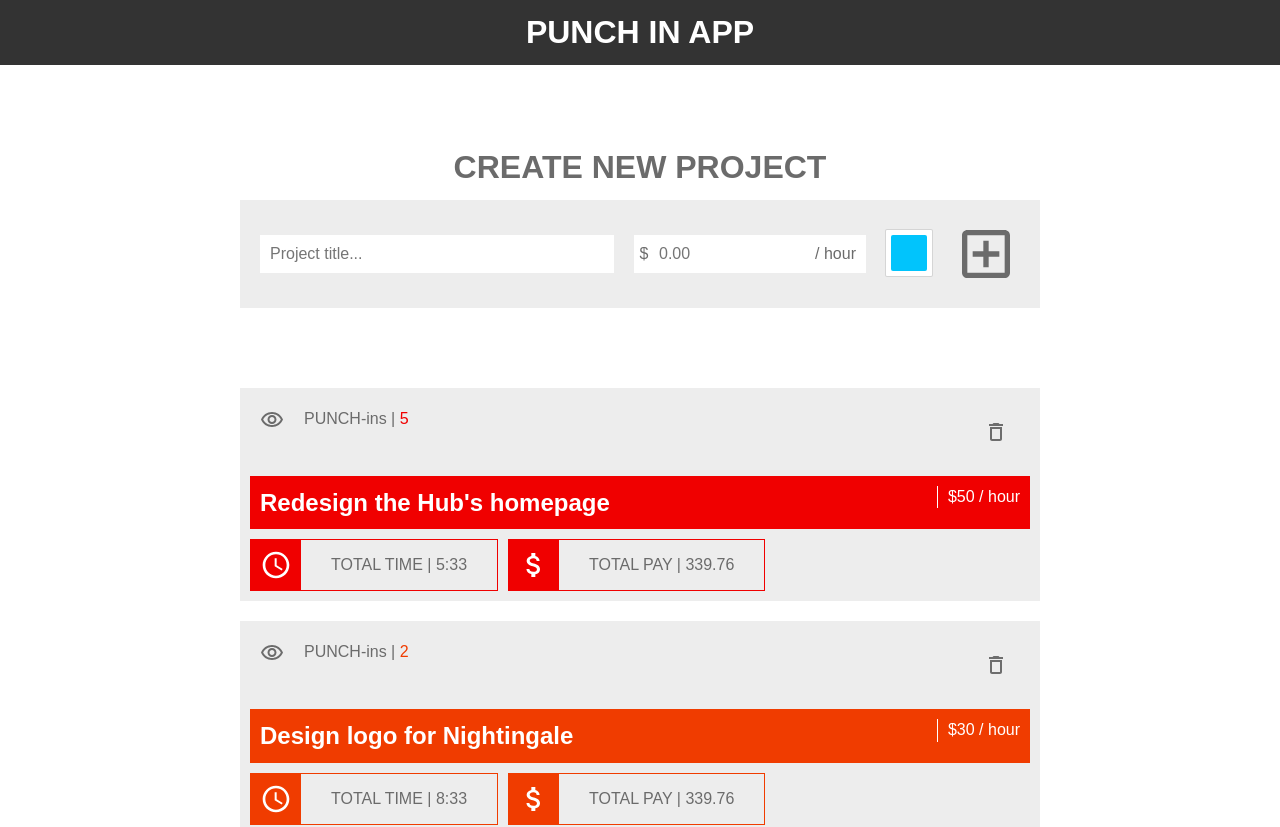
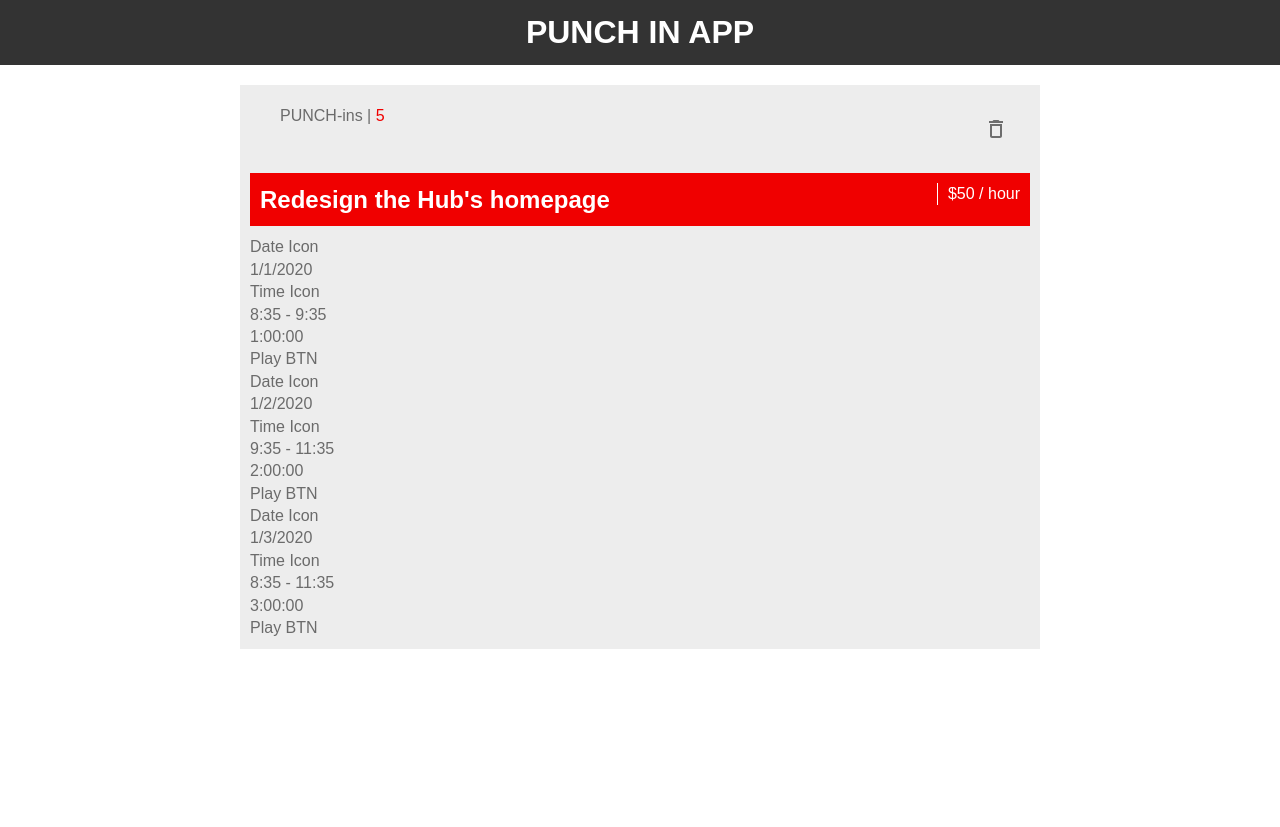
Before and after one commit to bradmallett/punch-in, a React (Create React App) app: page /punchin in a window 1280 px wide. Shown: the top 827 px of the page. After the commit the page ends 800 px from the top, so only its background shows below. Built offline with nearby package versions, Linux system fonts and the light colour scheme.

Commit message:
Adding Time Entries

```diff
--- a/package.json
+++ b/package.json
@@ -11,6 +11,7 @@
     "react": "^16.13.1",
     "react-color": "^2.18.1",
     "react-dom": "^16.13.1",
+    "react-router-dom": "^5.2.0",
     "react-scripts": "3.4.1",
     "uuid": "^8.1.0"
   },
--- a/src/App.js
+++ b/src/App.js
@@ -1,15 +1,17 @@
 import React, { Component } from 'react';
+import { BrowserRouter as Router, Route } from 'react-router-dom';
 import { v4 as uuidv4 } from 'uuid';
 import './App.css';
 import Header from './components/Header';
 import Projects from './components/Projects';
 import AddProject from './components/AddProject';
+import PunchInLoop from './components/PunchInLoop';
+
 
 
 class App extends Component {
   state = {
-    projects: [
-      {
+    projects: [{
             id: uuidv4(),
             title: `Redesign the Hub's homepage`,
             payRate: 50,
@@ -18,28 +20,7 @@ class App extends Component {
             totalTime: '5:33',
             totalPay: 339.76,
             notes: ''
-      },
-      {
-        id: uuidv4(),
-        title: `Design logo for Nightingale`,
-        payRate: 30,
-        color: '#f03c00',
-        punchIns: 2,
-        totalTime: '8:33',
-        totalPay: 339.76,
-        notes: ''
-      },
-      {
-        id: uuidv4(),
-        title: 'Build Website',
-        payRate: 100,
-        color: '#6400f0',
-        punchIns: 2,
-        totalTime: '5:33',
-        totalPay: 339.76,
-        notes: ''
-      },
-    ]
+          }]
   }
 
   addProject = (title, payRate, color) => {
@@ -62,14 +43,42 @@ class App extends Component {
 
   }
 
+  noProjStyle = () => {
+    return {
+        color: '#6b6b6b',
+        textAlign: 'center',
+        display: this.state.projects.length > 0 ? 'none' : 'block',
+        margin: '0px 20px 50px'
+    }
+  }
 
   render() {
   return (
+    <Router>
       <div className="App">
           <Header />
+
+          <Route exact path='/' render={props => (
+            <React.Fragment>
               <AddProject addProject={this.addProject}/>
+              <div style={this.noProjStyle()}>
+                <h1>NO CURRENT PROJECTS</h1>
+                <p>- ADD PROJECTS ABOVE -</p>
+              </div>
               <Projects projects={this.state.projects} delProjItem={this.delProjItem}/>
+            </React.Fragment>
+          )} />
+
+          <Route path='/punchin' render={props => (
+            <React.Fragment>
+              <PunchInLoop projects={this.state.projects}/>
+            </React.Fragment>
+          )} />
+
+
+
       </div>
+    </Router>
   );
   }
 }
--- a/src/components/ProjectItem.js
+++ b/src/components/ProjectItem.js
@@ -54,6 +54,7 @@ export class ProjectItem extends Component {
                    </div>
                </div>
             </div>
+
         )
     }
 }
--- /dev/null
+++ b/src/components/PunchIn.js
@@ -0,0 +1,80 @@
+import React, { Component } from 'react';
+import PropTypes from 'prop-types';
+import TimeEntriesLoop from './TimeEntriesLoop';
+import { v4 as uuidv4 } from 'uuid';
+
+import DeleteOutlineOutlinedIcon from '@material-ui/icons/DeleteOutlineOutlined';
+import QueryBuilderOutlinedIcon from '@material-ui/icons/QueryBuilderOutlined';
+import AttachMoneyOutlinedIcon from '@material-ui/icons/AttachMoneyOutlined';
+import IconButton from '@material-ui/core/IconButton';
+import Tooltip from '@material-ui/core/Tooltip';
+import Zoom from '@material-ui/core/Zoom';
+
+export class PunchIn extends Component {
+
+    state = {
+        project: {
+                timeEntries: [{
+                    id: uuidv4(),
+                    date: '1/1/2020',
+                    timeStart: '8:35',
+                    timeEnd: '9:35',
+                    timeEntryTotal: '1:00:00',
+                    timeEntryPay: 50
+                },
+                {
+                    id: uuidv4(),
+                    date: '1/2/2020',
+                    timeStart: '9:35',
+                    timeEnd: '11:35',
+                    timeEntryTotal: '2:00:00',
+                    timeEntryPay: 100
+                },
+                {
+                    id: uuidv4(),
+                    date: '1/3/2020',
+                    timeStart: '8:35',
+                    timeEnd: '11:35',
+                    timeEntryTotal: '3:00:00',
+                    timeEntryPay: 150
+                }
+            ],
+            notes: 'My notes'
+        }
+      }
+
+
+    render() {
+        const {id, title, color, payRate, punchIns, totalTime, totalPay} = this.props.projectItem;
+
+        return (
+            <div className='projectContain'>
+                <div className='projectTopBar'>
+                     <p className='punchInStyle'>PUNCH-ins | <span style={{color: color}}>{punchIns}</span></p>
+                     <Tooltip TransitionComponent={Zoom} title="Delete Project" arrow>
+                        <div className='closeIconRight'>
+                            <IconButton onClick={this.delProjForItem}>
+                                <DeleteOutlineOutlinedIcon className='closeIcon'/>
+                            </IconButton>
+                        </div>
+                    </Tooltip>
+               </div>
+               <div className='titleBar' style={{backgroundColor: color}}>
+                   <h2 className='titleText'>{title}</h2>
+                   <p className='projectsPayRate'>${payRate} / hour</p>
+               </div>
+
+            <TimeEntriesLoop timeEntries={this.state.project.timeEntries}/>
+
+
+            </div>
+        )
+    }
+}
+
+
+PunchIn.propTypes = {
+    projectItem: PropTypes.object.isRequired
+}
+
+export default PunchIn
--- /dev/null
+++ b/src/components/PunchInLoop.js
@@ -0,0 +1,22 @@
+import React, { Component } from 'react';
+import PunchIn from './PunchIn';
+import PropTypes from 'prop-types';
+
+
+
+export class PunchInLoop extends Component {
+    render() {
+
+    return this.props.projects.map((project) => (
+            <PunchIn key={project.id} projectItem={project}/>
+            ))
+
+    }
+}
+
+
+PunchInLoop.propTypes = {
+    projects: PropTypes.array.isRequired
+}
+
+export default PunchInLoop
--- /dev/null
+++ b/src/components/TimeEntriesLoop.js
@@ -0,0 +1,15 @@
+import React, { Component } from 'react';
+import TimeEntry from './TimeEntry';
+
+
+export class TimeEntriesLoop extends Component {
+    render() {
+
+    return this.props.timeEntries.map((entry) => (
+            <TimeEntry key={entry.id} entryItem={entry}/>
+        ))
+
+    }
+}
+
+export default TimeEntriesLoop
--- /dev/null
+++ b/src/components/TimeEntry.js
@@ -0,0 +1,33 @@
+import React, { Component } from 'react'
+
+export class TimeEntry extends Component {
+
+    render() {
+        const {id, date, timeStart, timeEnd, timeEntryTotal, timeEntryPay} = this.props.entryItem;
+
+        return (
+        <div className='punchIns-wrapper'>
+                <div className='punchIn-entry-contain'>
+                    <div className='dateBox-contain'>
+                        <div className='dateIcon-contain'>
+                            <p>Date Icon</p>
+                        </div>
+                        <p>{date}</p>
+                    </div>
+                    <div className='timeBox-contain'>
+                        <div className='timeIcon-contain'>
+                            <p>Time Icon</p>
+                        </div>
+                        <p>{timeStart} - {timeEnd}</p>
+                        <p>{timeEntryTotal}</p>
+                    </div>
+                    <div className='entryButtons-contain'>
+                        <p>Play BTN</p>
+                    </div>
+                </div>
+            </div>
+        )
+    }
+}
+
+export default TimeEntry
```
Also changed, not shown: 1 other file (tests, documents, lock files or other folders). Lines whose indentation alone changed are shown as unchanged.
